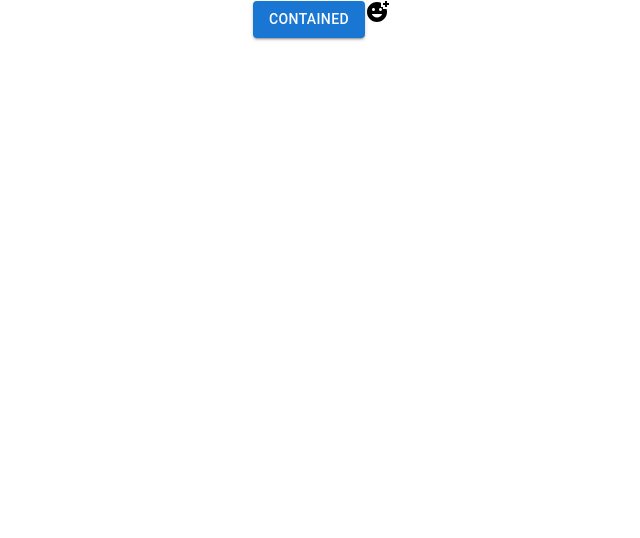
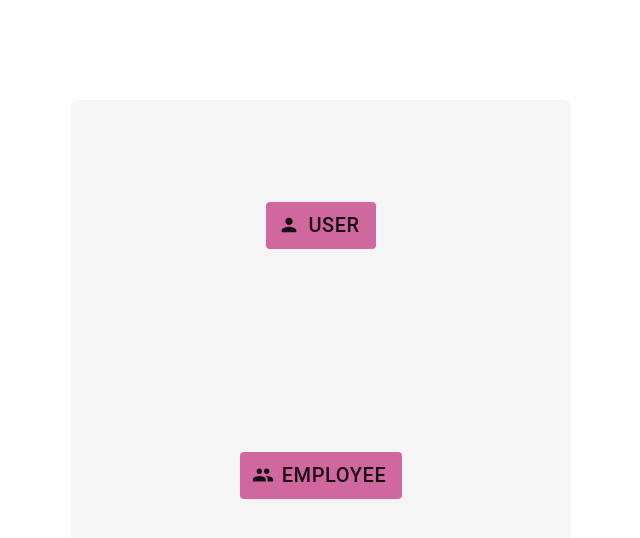
Before and after one commit to shawonislam1109/Debonair-task, a React (Create React App) app: page / in a window 1280 px wide. Shown: the top 538 px of the page, without its empty margins (319-959 px from the left). Built offline with nearby package versions, Linux system fonts and the light colour scheme.

Commit message:
home page

```diff
--- a/src/App.js
+++ b/src/App.js
@@ -1,12 +1,13 @@
-import { Button } from '@mui/material';
-import AddReactionIcon from '@mui/icons-material/AddReaction';
 import './App.css';
+import { RouterProvider } from 'react-router-dom';
+import { router } from './Layout/Route';
 
 function App() {
   return (
-    <div className="App">
-      <Button variant="contained">Contained</Button>
-      <AddReactionIcon/>
+    <div>
+     <RouterProvider router={router}>
+
+     </RouterProvider>
     </div>
   );
 }
--- /dev/null
+++ b/src/Component/Employee/Employee.js
@@ -0,0 +1,11 @@
+import React from 'react';
+
+const Employee = () => {
+    return (
+        <div>
+
+        </div>
+    );
+};
+
+export default Employee;
--- /dev/null
+++ b/src/Component/Home/Home.js
@@ -0,0 +1,44 @@
+import React from "react";
+import PersonIcon from "@mui/icons-material/Person";
+import PeopleIcon from "@mui/icons-material/People";
+import {Box, Button, CssBaseline} from "@mui/material";
+
+const Home = () => {
+  return (
+    <div
+      style={{
+        display: "grid",
+        placeItems: "center",
+        marginTop: "100px",
+      }}>
+      <Box
+        sx={{
+          width: "500px",
+          height: "500px",
+          display: "grid",
+          placeItems: "center",
+          backgroundColor: "#f5f5f5",
+          borderRadius: 2,
+          boxShadow: '30px'
+        }}>
+        <Button
+          size="large"
+          variant="elevated"
+          sx={{fontSize: "20px", font: "bold", backgroundColor: "#d0689f"}}
+          startIcon={<PersonIcon />}>
+          User
+        </Button>
+        <Button
+          size="large"
+          variant="elevated"
+          sx={{fontSize: "20px", font: "bold", backgroundColor: "#d0689f"}}
+          startIcon={<PeopleIcon />}>
+          Employee
+        </Button>
+      </Box>
+      <CssBaseline />
+    </div>
+  );
+};
+
+export default Home;
--- /dev/null
+++ b/src/Layout/Route.js
@@ -0,0 +1,14 @@
+import { createBrowserRouter } from "react-router-dom";
+import Home from "../Component/Home/Home";
+import Employee from "../Component/Employee/Employee";
+
+export const router = createBrowserRouter([
+    {
+        path: '/',
+        element: <Home/>,
+    },
+    {
+        path:'/employee',
+        element: <Employee/>,
+    }
+])
```
